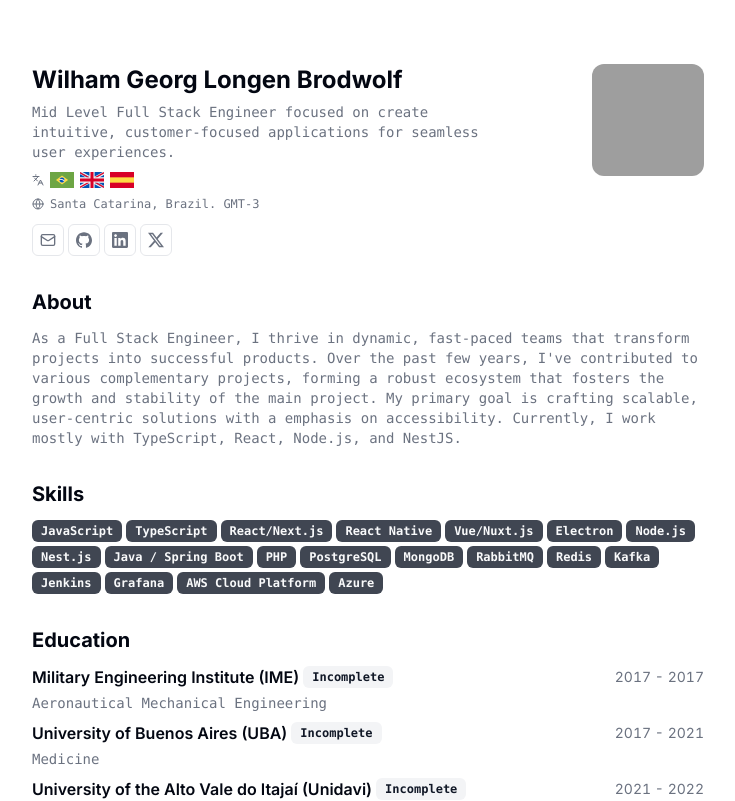
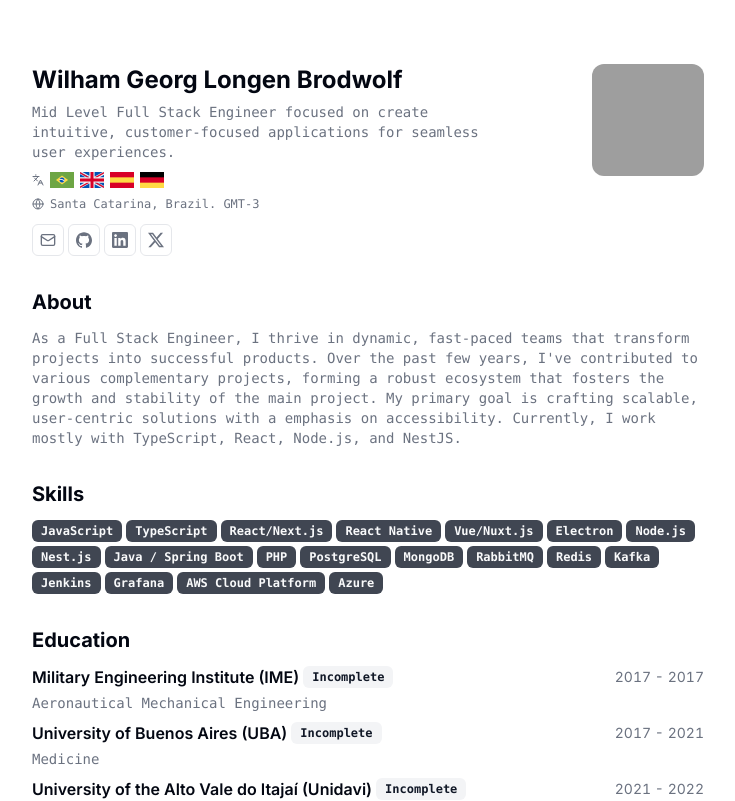
Before and after one commit to brodwolf/cv, a Next.js app: page / in a window 1280 px wide. Shown: the top 801 px of the page, without its empty margins (272-1007 px from the left). Built offline with nearby package versions, Linux system fonts and the light colour scheme; grey boxes are pictures that could not be loaded.

Commit message:
feat: update idiom

```diff
--- a/src/app/page.tsx
+++ b/src/app/page.tsx
@@ -47,6 +47,12 @@ export default function Page() {
                   width={24}
                   height={24}
                   alt="spain"
+                />
+                <Image
+                  src="/germany.png"
+                  width={24}
+                  height={24}
+                  alt="germany"
                 />
               </div>
             </div>
```
